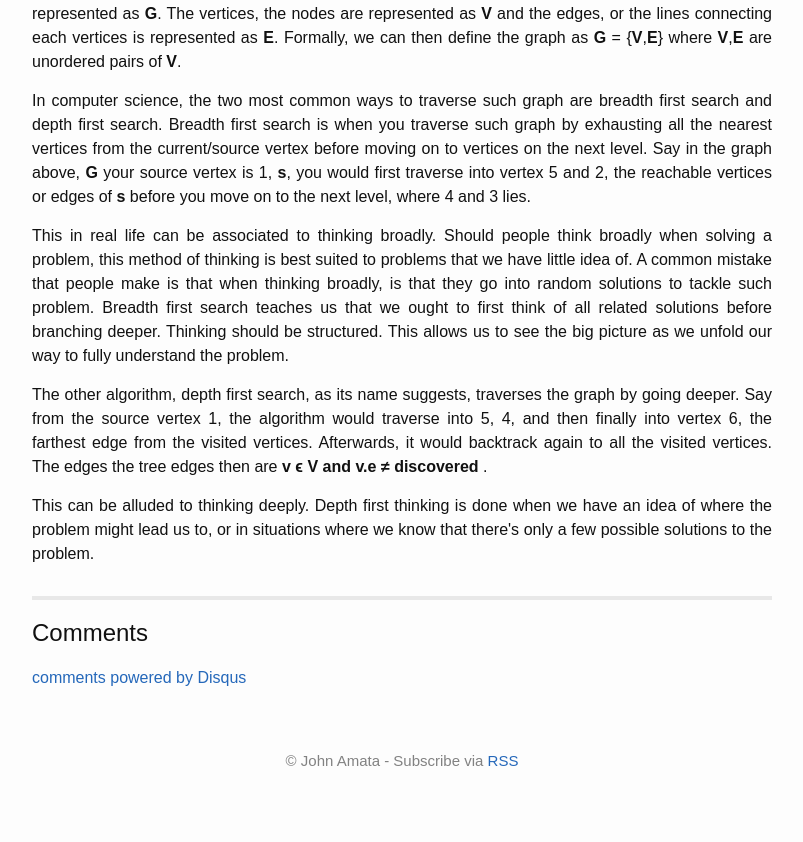
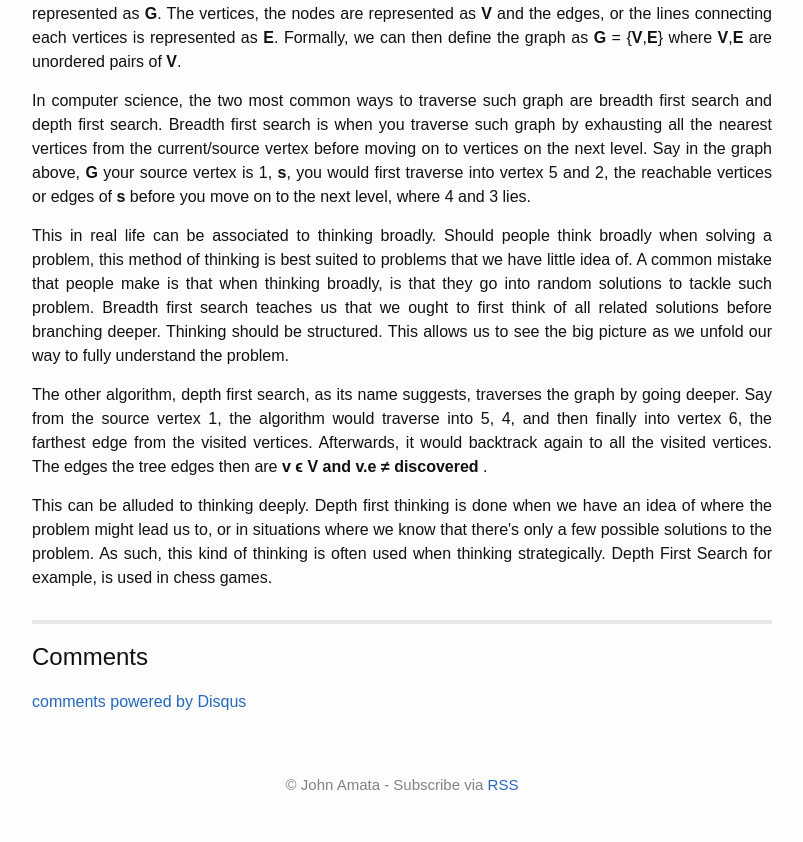
Before and after one commit to jpamata/jpamata.github.io, a Jekyll site: the page built from _posts/2017-10-30-mental-algorithms.md, in a window 1280 px wide. Shown: the part 594-1436 px from the top of the page, without its empty margins (238-1041 px from the left). Built offline with Jekyll 4.4.1, drawn with Linux system fonts in a browser that asks for light colours; comment, search, counter and statistics services are not loaded; before the commit the page ends 1412 px from its top, so only the background shows below that.

Commit message:
Update 2017-10-30-mental-algorithms.md

```diff
--- a/_posts/2017-10-30-mental-algorithms.md
+++ b/_posts/2017-10-30-mental-algorithms.md
@@ -29,7 +29,7 @@ description:
 <p align="justify">The other algorithm, depth first search, as its name suggests, traverses the graph by going deeper. Say from the source vertex 1, the algorithm would traverse into 5, 4, and then finally into vertex 6, the farthest edge from the visited vertices. Afterwards, it would backtrack again to all the visited vertices. The edges the tree edges then are <strong>v ϵ V and v.e ≠ discovered </strong>.
 </p>
 
-<p align="justify">This can be alluded to thinking deeply. Depth first thinking is done when we have an idea of where the problem might lead us to, or in situations where we know that there's only a few possible solutions to the problem.
+<p align="justify">This can be alluded to thinking deeply. Depth first thinking is done when we have an idea of where the problem might lead us to, or in situations where we know that there's only a few possible solutions to the problem. As such, this kind of thinking is often used when thinking strategically. Depth First Search for example, is used in chess games.
 </p>
 
 <p align="justify">
```
